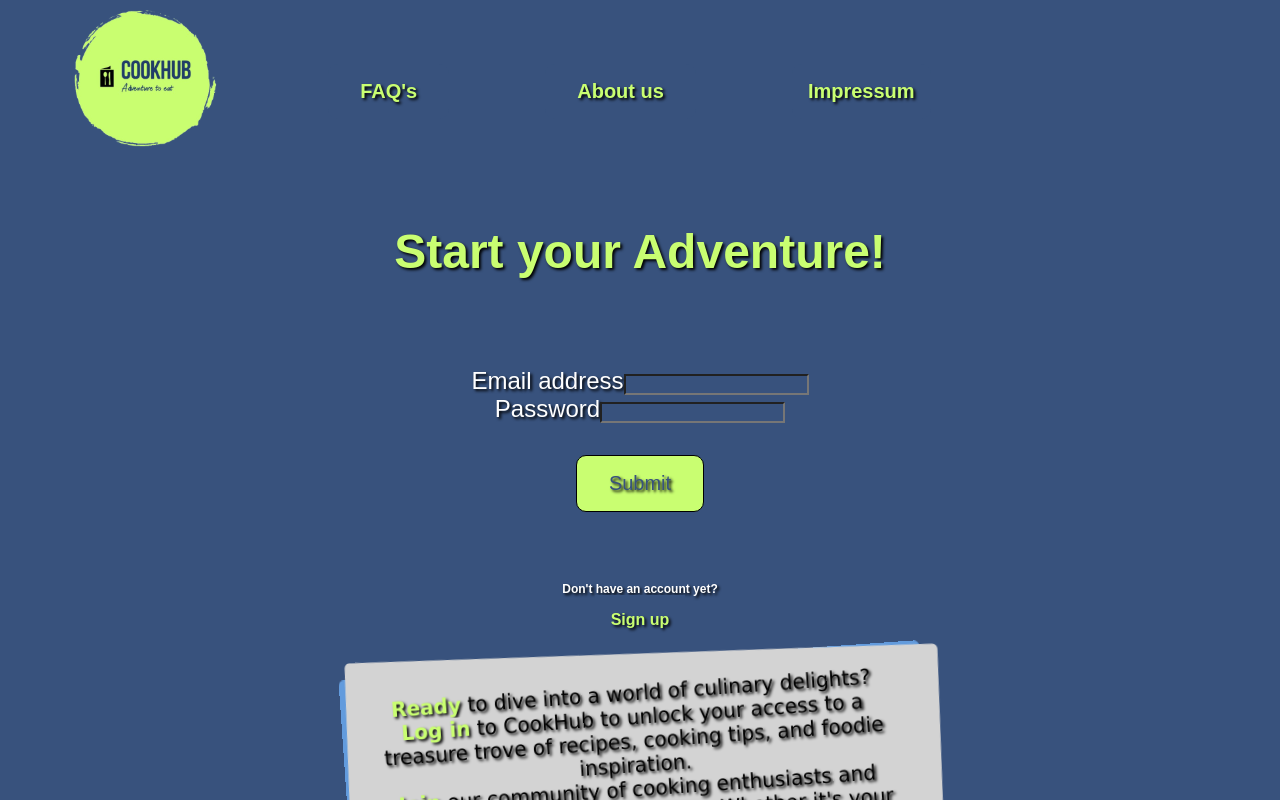
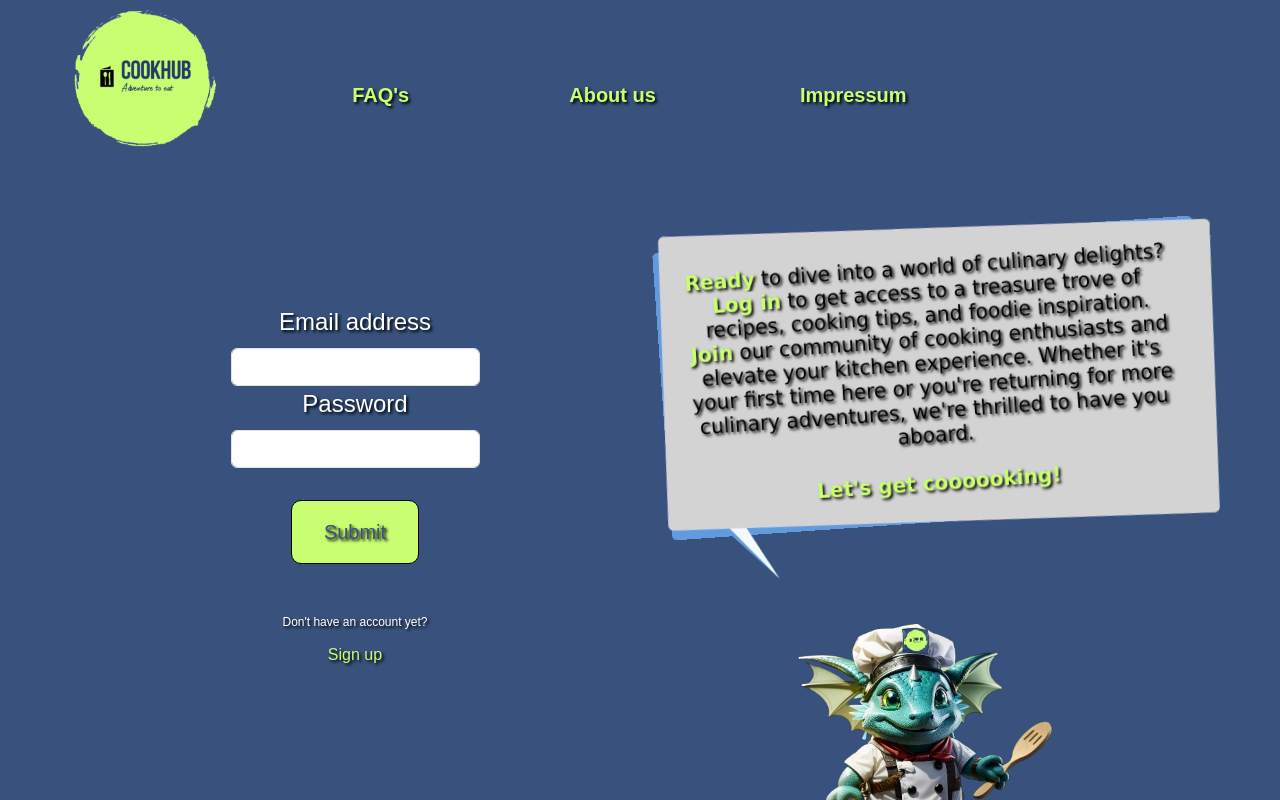
Before and after one commit to SE-TINF22B6/CookHub, a React (Create React App) app in the folder Frontend/: page /login in a window 1280 px wide. Shown: the top 800 px of the page. Built offline with nearby package versions, Linux system fonts and the light colour scheme; the HTML template or start-up script is replaced by a standard one.

Commit message:
- finetuning

```diff
--- a/Frontend/package.json
+++ b/Frontend/package.json
@@ -10,6 +10,7 @@
     "@types/node": "^16.18.58",
     "@types/react": "^18.2.25",
     "@types/react-dom": "^18.2.11",
+    "bootstrap": "^5.3.2",
     "react": "^18.2.0",
     "react-dom": "^18.2.0",
     "react-router-dom": "^6.3.0",
--- a/Frontend/src/LoginPage.css
+++ b/Frontend/src/LoginPage.css
@@ -1,6 +1,7 @@
 .LoginPage {
     overflow-x: hidden;
 }
+
 
 .LoginPageHeadline {
     font-size: 3.5rem;
@@ -20,6 +21,10 @@
 
 }
 
+.StartAdventure {
+    font-size: 4rem;
+}
+
 
 .LoginPageText {
     font-size: 1rem;
@@ -27,6 +32,7 @@
 
 .EnterInformation {
     color: #ffffff;
+    margin-top: 5rem;
 }
 
 
--- a/Frontend/src/LoginPage.tsx
+++ b/Frontend/src/LoginPage.tsx
@@ -24,11 +24,11 @@ export default function LoginPage() {
                 <div className="row">
 
                     <div className="col-6">
-                        <h1 className="StartAdventure">Start your Adventure!</h1><br/><br/>
+                        {/*<h1 className="StartAdventure">Start your Eatventure!</h1><br/><br/>*/}
 
                         <div className="EnterInformation">
 
-                            <form className={"container col-md-7"}>
+                            <form className={"container col-md-6"}>
                                 <div className="InputMail">
                                     <label form="exampleInputEmail1" className="form-label">Email address</label>
                                     <input type="email" className="form-control" id="exampleInputEmail1"
@@ -56,12 +56,13 @@ export default function LoginPage() {
 
                         <div className='speech-bubble'>
                             <span style={{color:'#C9FE71', backgroundColor:'lightgrey', fontWeight:'bold'}}>Ready</span> to dive into a world of culinary delights? <br/>
-                            <span style={{color:'#C9FE71', backgroundColor:'lightgrey', fontWeight:'bold'}}>Log in</span> to CookHub to unlock your access to a treasure trove of recipes,
+                            <span style={{color:'#C9FE71', backgroundColor:'lightgrey', fontWeight:'bold'}}>Log in</span> to get access to a treasure trove of recipes,
                             cooking tips, and foodie inspiration. <br/>
                             <span style={{color:'#C9FE71', backgroundColor:'lightgrey', fontWeight:'bold'}}>Join</span> our community of cooking enthusiasts
                             and elevate your kitchen experience. Whether it's your first time here or you're
                             returning for more culinary adventures, we're thrilled to have you aboard. <br/> <br/>
-                            <span style={{color:'#C9FE71', backgroundColor:'lightgrey', fontWeight:'bold'}}>Let's get coooooking!</span>
+                            <span style={{color:'#C9FE71', backgroundColor:'lightgrey', fontWeight:'bold'}}>Let's get coooooking!
+                            </span>
                         </div>
 
                         <h2 className="LoginPageText">
```
Also changed, not shown: 1 other file (tests, documents, lock files or other folders).
